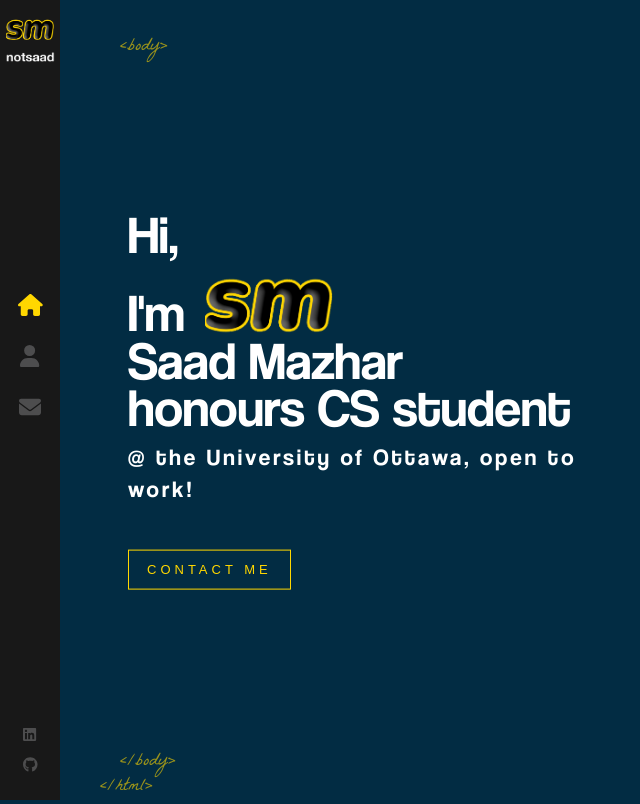
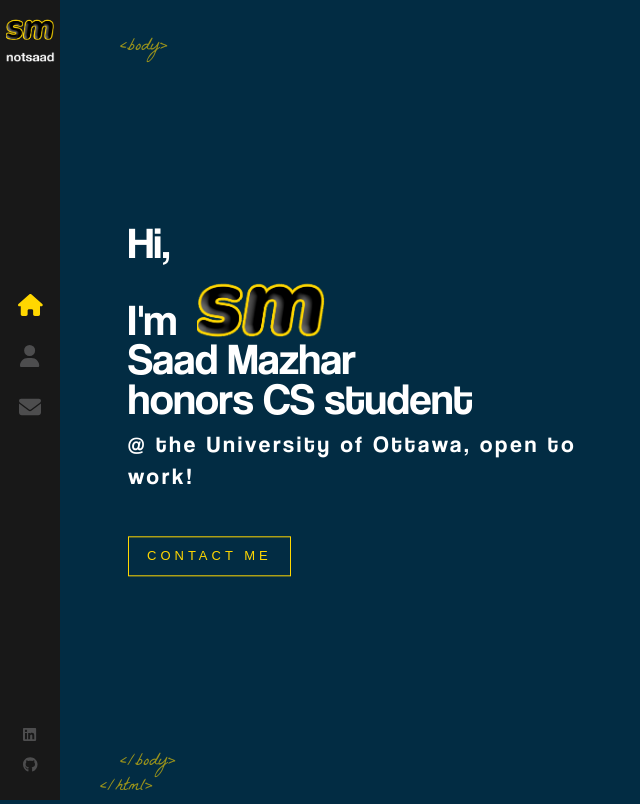
Before and after one commit to notsaad/old-website, a React (Create React App) app: page / in a window 1280 px wide. Shown: the whole page, without its empty margins (0-640 px from the left). Built offline with nearby package versions, Linux system fonts and the light colour scheme.

Commit message:
added animations and styling to home page

```diff
--- a/package.json
+++ b/package.json
@@ -2,6 +2,8 @@
   "name": "portfolio",
   "version": "0.1.0",
   "private": true,
+  "homepage": ".",
+  "proxy": "http://localhost:3000/",
   "dependencies": {
     "@emailjs/browser": "^3.10.0",
     "@fortawesome/free-brands-svg-icons": "^6.3.0",
--- a/src/components/AnimatedLetters/index.js
+++ b/src/components/AnimatedLetters/index.js
@@ -1,11 +1,11 @@
 import './index.scss';
 
-const AnimatedLetters = ({LetterClass, strArray, idx}) => {
+const AnimatedLetters = ({letterClass, strArray, idx}) => {
     return (
         <span>
             {
                 strArray.map((char, i) =>(
-                    <span key={char + i} className={`${LetterClass}_${i + idx}`}>
+                    <span key={char + i} className={`${letterClass} _${i + idx}`}>
                         {char}
                     </span>
                 ))
--- a/src/components/AnimatedLetters/index.scss
+++ b/src/components/AnimatedLetters/index.scss
@@ -0,0 +1,25 @@
+.text-animate {
+    display: inline-block;
+    opacity: 0;
+    animation: bounceIn 1s 1s;
+    animation-fill-mode: forwards;
+    min-width: 10px;
+}
+
+.text-animate-hover {
+    min-width: 10px;
+    display: inline-block;
+    animation-fill-mode: both;
+
+    &:hover {
+        animation: rubberBand 1s;
+        color: #ffd700;
+    }
+}
+
+
+@for $i from 1 through 42 {
+    .text-animate._#{$i} {
+        animation-delay: #{$i / 10}s;
+    }
+}
--- a/src/components/Home/index.js
+++ b/src/components/Home/index.js
@@ -1,15 +1,42 @@
 import { Link } from 'react-router-dom';
 import LogoTitle from '../../assets/images/logo-s.png';
+import AnimatedLetters from '../AnimatedLetters';
 import './index.scss';
+import React, { useEffect, useState } from 'react';
 
 const Home = () => {
+
+        const [letterClass, setLetterClass] = useState('text-animate')
+        const nameArray = "Saad Mazhar".split("")
+        const titleArray = "honors CS student".split("")
+
+    useEffect(() => {
+        const timer = setTimeout(() => {
+            setLetterClass('text-animate-hover');
+        }, 5000)
+
+        return () => clearTimeout(timer)
+    }, []);
 
     return (
         <div className='container home-page'>
             <div className='text-zone'>
-                <h1>Hi, <br/> I'm
+                <h1>
+                <span className={letterClass}>H</span>
+                <span className={`${letterClass} _12`}>i,</span>
+                <br/>
+                <span className={`${letterClass} _13`}>I</span>
+                <span className={`${letterClass} _14`}>'m</span>
                 <img src={LogoTitle} alt='developer'/>
-                <br/>Saad Mazhar<br/>honours CS student</h1>
+                <br/>
+                <AnimatedLetters letterClass={letterClass}
+                strArray={nameArray}
+                idx={15} />
+                <br/>
+                <AnimatedLetters letterClass={letterClass}
+                strArray={titleArray}
+                idx={26} />
+                </h1>
                 <h2>@ the University of Ottawa, open to work!</h2>
                 <Link to='/contact' className='flat-button'>CONTACT ME</Link>
             </div>
--- a/src/components/Home/index.scss
+++ b/src/components/Home/index.scss
@@ -10,7 +10,7 @@
     }
     h1 {
         color: #fff;
-        font-size: 53px;
+        font-size: 44px;
         margin: 0;
         font-family: "Coolvetica";
         font-weight: 400;
@@ -45,7 +45,7 @@
             margin-bottom: -20px;
             margin-left: 20px;
             height: auto;
-            animation: rotateIn 1s linear both;
+            animation: rotateIn 2s linear both;
         }
     }
 
--- a/src/index.js
+++ b/src/index.js
@@ -7,11 +7,11 @@ import { BrowserRouter } from 'react-router-dom';
 
 const root = ReactDOM.createRoot(document.getElementById('root'));
 root.render(
-  <React.StrictMode>
+  // <React.StrictMode>
     <BrowserRouter>
       <App />
     </BrowserRouter>
-  </React.StrictMode>
+  //</React.StrictMode>
 );
 
 // If you want to start measuring performance in your app, pass a function
```
